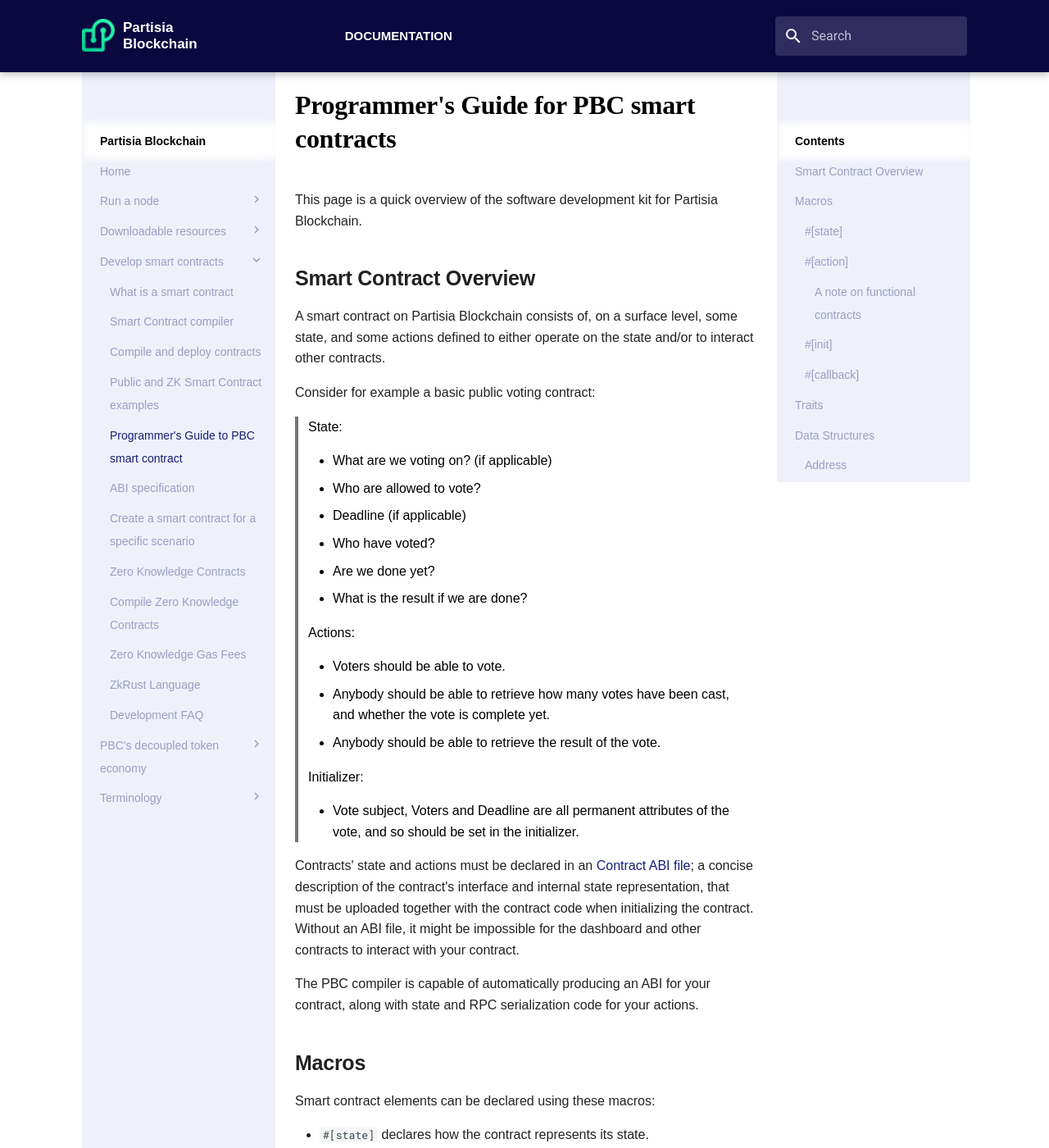
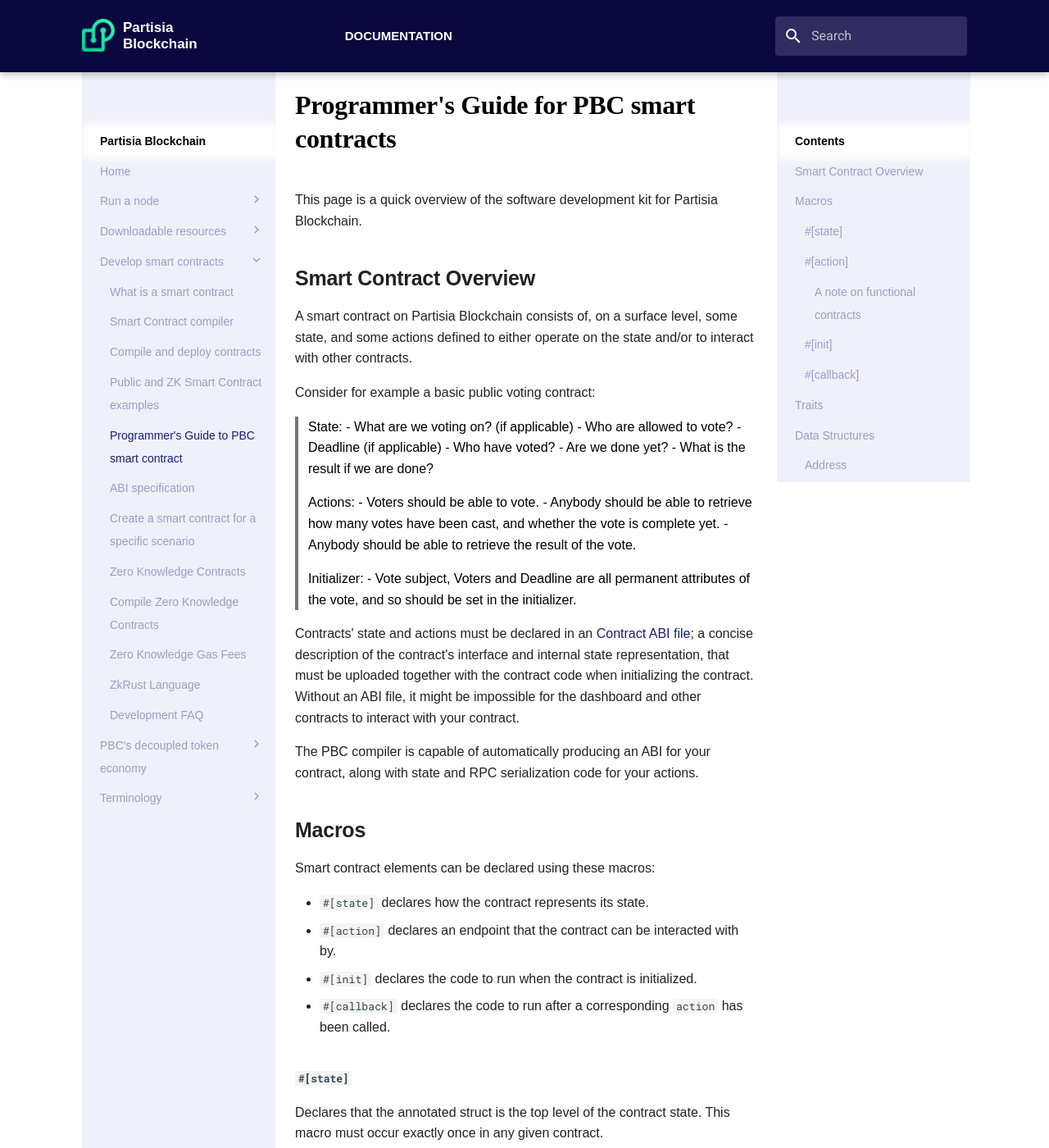
Before and after one commit to 0xSero/partisia-docs, an MkDocs documentation site: the page built from docs/programmers_guide.md, in a window 1280 px wide and 1400 px high. Shown: the whole window at 82% size. Built offline with MkDocs 1.6.1 and Material for MkDocs 9.7.7, drawn with Linux system fonts in a browser that asks for light colours; some web fonts are replaced; a script that is not in the unit is left out.

Commit message:
Fixing some layout on programmers_guide.

````diff
--- a/docs/programmers_guide.md
+++ b/docs/programmers_guide.md
@@ -7,12 +7,11 @@
 
 A smart contract on Partisia Blockchain consists of, on a surface level, some
 state, and some actions defined to either operate on the state and/or to
-interact other contracts.
+interact with other contracts.
 
 Consider for example a basic public voting contract:
 
 > State:
-
 > - What are we voting on? (if applicable)
 > - Who are allowed to vote?
 > - Deadline (if applicable)
@@ -21,28 +20,20 @@
 > - What is the result if we are done?
 
 > Actions:
-
 > - Voters should be able to vote.
-> - Anybody should be able to retrieve how many votes have been cast, and
->   whether the vote is complete yet.
+> - Anybody should be able to retrieve how many votes have been cast, and whether the vote is complete yet.
 > - Anybody should be able to retrieve the result of the vote.
 
 > Initializer:
-
 > - Vote subject, Voters and Deadline are all permanent attributes of the vote,
 >   and so should be set in the initializer.
 
-Contracts' state and actions must be declared in an [Contract ABI file](abiv.md#ABI Binary Format);
-a concise description of the contract's interface and internal state
-representation, that must be uploaded together with the contract code when
-initializing the contract.  Without an ABI file, it might be impossible for the
-dashboard and other contracts to interact with your contract.
+Contracts' state and actions must be declared in an [Contract ABI file](abiv.md#abi-binary-format);
+a concise description of the contract's interface and internal state representation, that must be uploaded together with the contract code when initializing the contract.  Without an ABI file, it might be impossible for the dashboard and other contracts to interact with your contract.
 
-The PBC compiler is capable of automatically producing an ABI for your contract, along
-with state and RPC serialization code for your actions.
+The PBC compiler is capable of automatically producing an ABI for your contract, along with state and RPC serialization code for your actions.
 
 ## Macros
-
 Smart contract elements can be declared using these macros:
 
 - `#[state]` declares how the contract represents its state.
@@ -51,7 +42,6 @@
 - `#[callback]` declares the code to run after a corresponding `action` has been called.
 
 ### `#[state]`
-
 Declares that the annotated struct is the top level of the contract state. This
 macro must occur exactly once in any given contract.
 
@@ -74,7 +64,6 @@
 Further reading: [state macro documentation](https://partisiablockchain.gitlab.io/language/contract-sdk/pbc_contract_codegen/attr.state.html)
 
 ### `#[action]`
-
 Declares that the annotated function is an contract action that can be called
 from other contracts and dashboard. Must have a signature of the following format:
 
@@ -107,13 +96,11 @@
 Further reading: [action macro documentation](https://partisiablockchain.gitlab.io/language/contract-sdk/pbc_contract_codegen/attr.action.html)
 
 #### A note on functional contracts
-
 Contracts are _functional_: Each interaction point, whether `init` or `action` take some input, and return some output. Interactions cannot produce side effects, visible or not. The state will thus not be changed should a transaction fail while running the contract code, whether due to panics or insufficient gas.
 
 Of further interest here, is that the entire contract is essentially "reset" after every interaction. Any [`static mut` items](https://doc.rust-lang.org/reference/items/static-items.html) will possess their initial value, once again. The only state your contract can possess is the state returned from interactions.
 
 ### `#[init]`
-
 Similar to `#[action]` macro, but declares how the contract can be initialized.
 
 ```rust
@@ -147,7 +134,6 @@
 Further reading: [init macro documentation](https://partisiablockchain.gitlab.io/language/contract-sdk/pbc_contract_codegen/attr.init.html)
 
 ### `#[callback]`
-
 Has to be linked with an `#[action]` macro in order to be called. In practise this is done by combining the implicitly created constant of the corresponding callback-annotated function with a call to an event group builder's with_callback() function.
 
 ```rust
@@ -189,28 +175,24 @@
 Further reading: [callback macro documentation](https://partisiablockchain.gitlab.io/language/contract-sdk/pbc_contract_codegen/attr.callback.html)
 
 ## Traits
-
 The compiler exposes traits that provides serialization methods. These traits are
 important for the operation of PBC contracts, but should rarely be implemented
 manually; prefer using the built-in derive methods.
 
-- ReadWriteState: Serialization for [State serialization format](abiv.md#State Binary Format).
-- ReadWriteRPC: Serialization for [RPC argument serialization format](abiv.md#RPC Binary Format).
-- CreateTypeSpec: Serialization for [ABI serialization format](abiv.md#ABI Binary Format).
+- ReadWriteState: Serialization for [State serialization format](abiv.md#state-binary-format).
+- ReadWriteRPC: Serialization for [RPC argument serialization format](abiv.md#rpc-binary-format).
+- CreateTypeSpec: Serialization for [ABI serialization format](abiv.md#abi-binary-format).
 
 Further reading: [`pbc_traits` crate documentation](https://partisiablockchain.gitlab.io/language/contract-sdk/pbc_traits/index.html)
 
 ## Data Structures
-
 ### Address
-
 `Address` represents an address on the blockchain; it has a subfield indicating
 the type of the address (account, system contract, public contract or zk contract.)
 
 Further reading: [Address struct documentation](https://partisiablockchain.gitlab.io/language/contract-sdk/pbc_contract_common/address/struct.Address.html)
 
 ### ContractContext
-
 `ContractContext` is available from every action, and contains some useful
 context information for the current transaction:
 
@@ -221,7 +203,6 @@
 Further reading: [ContractContext struct documentation](https://partisiablockchain.gitlab.io/language/contract-sdk/pbc_contract_common/context/index.html#structs)
 
 ### Events
-
 Partisia Blockchain's contract interaction model sandboxes each contract, and allows RPC
 calls as the primary form of interaction. As each transaction is entirely isolated, RPCs can
 only occur "between" action calls.
@@ -238,8 +219,7 @@
 To accommodate this model, the compiler requires each `action` annotated function to
 return a (possibly empty) `Vec` of `EventGroup`s, which represents the "Call X for me" information.
 
-Each `EventGroup` consists of one or more interactions (representing "Call
-X for me",) with the possibility of callbacks (representing "I want a reply") or return data (representing the optional data to be passed along with a reply) but never both at the same time.
+Each `EventGroup` consists of one or more interactions (representing "Call X for me",) with the possibility of callbacks (representing "I want a reply") or return data (representing the optional data to be passed along with a reply) but never both at the same time.
 All interactions in an `EventGroup` shares gas costs uniformly.
 
 To see how Bob might pass along some return data, see the following example:
@@ -281,13 +261,11 @@
 Further reading: [events module documentation](https://partisiablockchain.gitlab.io/language/contract-sdk/pbc_contract_common/events/index.html)
 
 ### CallbackContext
-
 The additional context struct that all callback-annotated functions receive as a parameter. It holds information about all events in the `EventGroup` linked to the callback. This information denotes whether *all* events successfully executed, the individual execution success-status of each event and optional return data linked to the event.
 
 Further reading: [CallbackContext struct documentation](https://partisiablockchain.gitlab.io/language/contract-sdk/pbc_contract_common/context/struct.CallbackContext.html)
 
 ## State serialization gas considerations
-
 Contracts with a lot of state should prefer `Vec<T>` to `BTreeSet<T>` or `BTreeMap<T>`, as `Vec<T>` (specifically for [CopySerializable](abiv.md#CopySerializable) `T`) are more efficiently (de)serialized, both in terms of gas and computation time. Remember that (de)serialization gas costs must be paid for _every_ action, even ones that never handle state.
 
 If quick lookups are required, and the data structure rarely changes, it might be feasible to maintain a sorted `Vec` in state, and use [`[T]::binary_search_by_key`](https://doc.rust-lang.org/std/primitive.slice.html#method.binary_search_by_key) for lookups, essentially creating your own map structure.
@@ -295,7 +273,6 @@
 Ensure you [depend upon and link against the `pbc_lib` crate](https://partisiablockchain.gitlab.io/language/contract-sdk/pbc_lib/index.html). This _should_ automatically lower gas costs.
 
 ### Cheap memcpy (or _why_ you should definitely link `pbc_lib`)
-
 The compiler exposes cheaper (in terms of gas) versions of the `memcpy` and `memmove` functions. These functions are commonly used for copying bytes around directly, but are (thankfully) rarely manually used in Rust, though they may still occur in compiled programs due to lower-level libraries and compiler optimizations. Your compiled contracts will be using `memcpy` for (de)serialization, hence why the compiler defines these alternatives.
 
 The `pbc_lib` crate overwrites these functions with versions that directly interact with the PBC WASM Interpreter to trigger the interpreter's built-in support for quickly copying data around.
````
